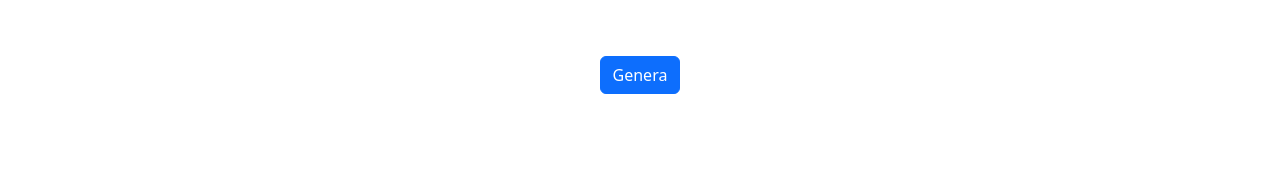
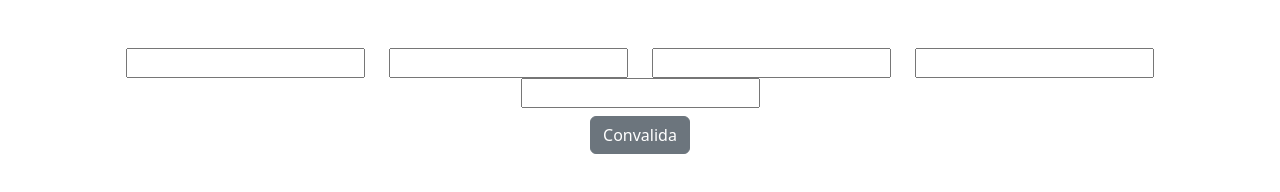
Before and after one commit to federico-quintieri/js-simon, a plain HTML site: page index.html in a window 1280 px wide. Drawn offline with nearby package versions, Linux system fonts and the light colour scheme.

Commit message:
feat:wip form event

```diff
--- a/JS/script.js
+++ b/JS/script.js
@@ -1,13 +1,26 @@
 // Prendo i 5 h1 dentro
 const arrayH1 = document.querySelectorAll(".col-auto h1");
 
+const arrayDiv = document.querySelectorAll(".col-auto");
+// console.log(arrayDiv[2].innerHTML =`<input type="number">` );
+
 // Prendo il bottone genera
 const generaBtn = document.getElementById("btnGenera");
+
+// Prendo il bottone convalida
+const convalidaBtn = document.getElementById("btnConvalida");
+
+// Prendo il form
+const form = document.querySelector("form");
+// console.log(form);
 
 // Assegna numeri random agli elementi di arrayH1
 assegnaRandomNumber(arrayH1);
 let varTimeout = setTimeout(() => {
   resetNumbers(arrayH1);
+  inserisciInput(arrayDiv);
+  generaBtn.classList.add("d-none");
+  convalidaBtn.classList.remove("d-none");
 }, 5 * 1000);
 
 // Al click del bottone rigenera i numeri random
@@ -18,8 +31,30 @@ generaBtn.addEventListener("click", () => {
   // Assegno nuovo timeout
   varTimeout = setTimeout(() => {
     resetNumbers(arrayH1);
+    inserisciInput(arrayDiv);
+    generaBtn.classList.add("d-none");
+    convalidaBtn.classList.remove("d-none");
   }, 5 * 1000);
 });
+
+form.addEventListener("submit", (event) => {
+  event.preventDefault();
+  console.log("Ho inviato il form");
+});
+
+/**
+ * Inserisci input in ogni elemento dell'array passato come parametro
+ * @param {array} arrayElementi
+ * @returns {none}
+ */
+function inserisciInput(arrayElementi) {
+  console.log("Sono dentro alla funzione per inserire gli input");
+  for (let i = 0; i < arrayElementi.length; i++) {
+    const currElem = arrayElementi[i];
+
+    arrayElementi[i].innerHTML = `<input type="number">`;
+  }
+}
 
 /**
  * Resetta inner text elementi array passato
--- a/index.html
+++ b/index.html
@@ -13,14 +13,23 @@
   </head>
   <body>
     <div class="container">
-      <div class="row justify-content-center align-items-center pt-5">
-        <div class="col-auto"><h1 ></h1></div>
-        <div class="col-auto"><h1 ></h1></div>
-        <div class="col-auto"><h1 ></h1></div>
-        <div class="col-auto"><h1 ></h1></div>
-        <div class="col-auto"><h1 ></h1></div>
-        <div class="col-12 text-center"><button id="btnGenera" class="btn btn-primary">Genera</button></div>
-      </div>
+      <form action="">
+        <div
+          class="row justify-content-center align-items-center pt-5 text-center"
+        >
+          <div class="col-auto"><h1></h1></div>
+          <div class="col-auto"><h1></h1></div>
+          <div class="col-auto"><h1></h1></div>
+          <div class="col-auto"><h1></h1></div>
+          <div class="col-auto"><h1></h1></div>
+          <div class="col-12 text-center pt-2">
+            <button id="btnGenera" class="btn btn-primary">Genera</button>
+            <button type="submit" id="btnConvalida" class="btn btn-secondary d-none">
+              Convalida
+            </button>
+          </div>
+        </div>
+      </form>
     </div>
 
     <script
```
